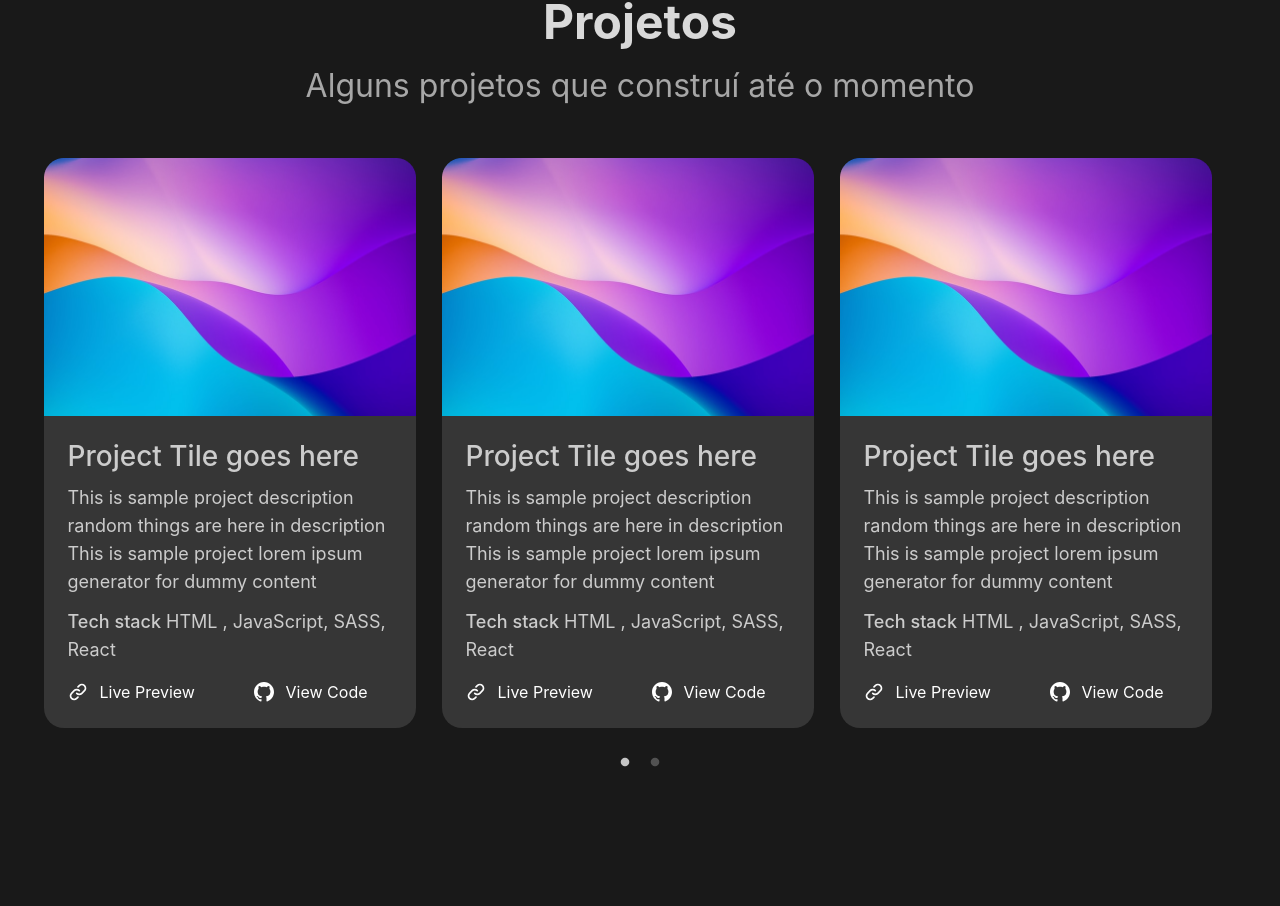
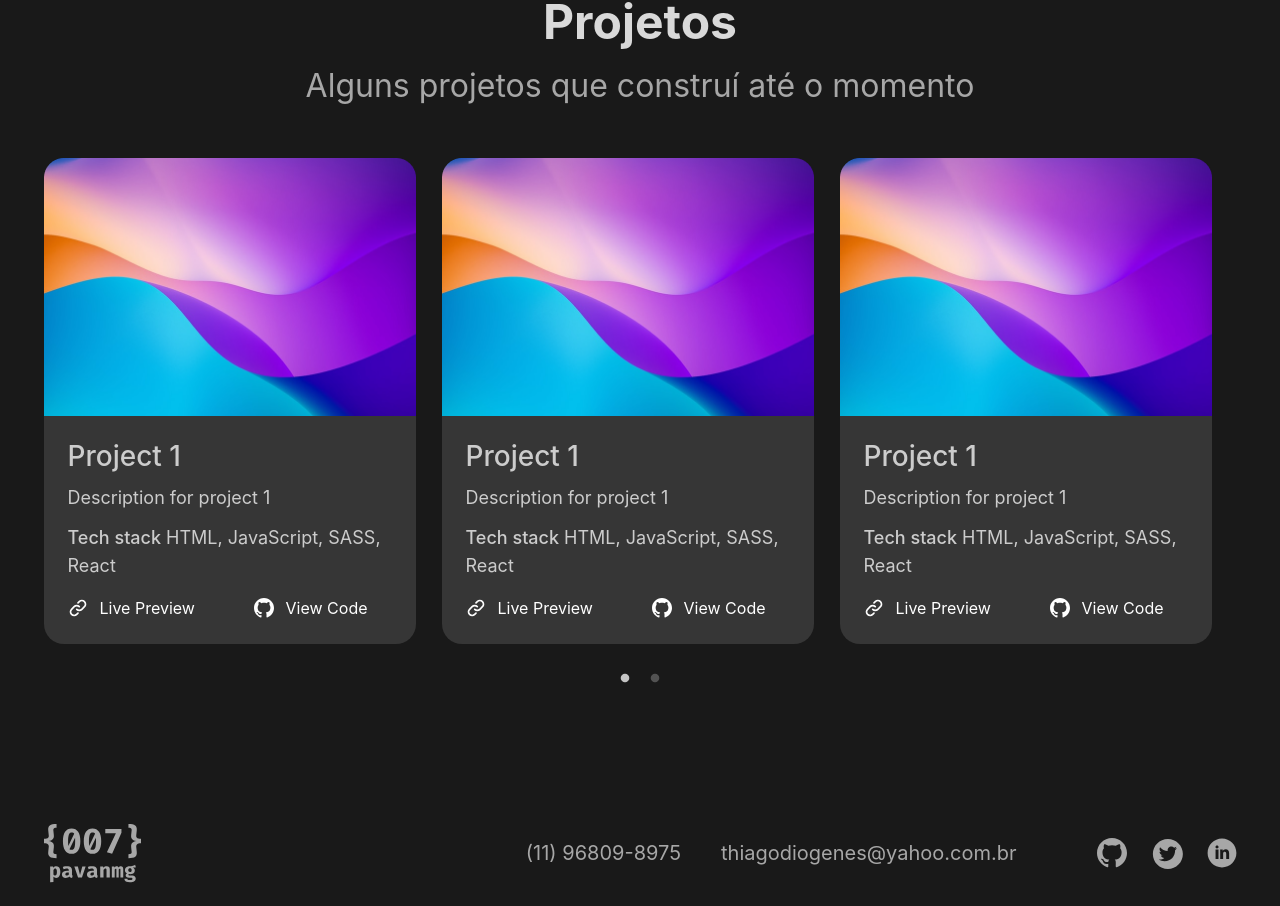
Before and after one commit to thiago-dev-front/portifolio, a React (Create React App) app: page / in a window 1280 px wide. Shown: the part 1735-2641 px from the top of the page. Built offline with nearby package versions, Linux system fonts and the light colour scheme.

Commit message:
feat: projects

```diff
--- a/src/components/Card.js
+++ b/src/components/Card.js
@@ -1,21 +1,17 @@
-import logo from '../assets/icon-portifolio.png'
-import preview from '../assets/icon-preview.svg'
-import github from '../assets/icon-github.svg'
 
-
-function Card() {
+function Card({ logo, title, description, techStack, preview, github }) {
     return (
         <>
-            <div className='w-full max-w-[372px] lg:w-[320px]  xl:w-[372px] placeholder:h-[567px] cursor-pointer '>
+            <div className='w-full max-w-[372px] lg:w-[320px] xl:w-[372px] placeholder:h-[567px] cursor-pointer'>
                 <div className='rounded-t-[20px]'>
                     <img src={logo} alt='Logo' />
                 </div>
 
-                <div className='bg-[#363636] rounded-b-[20px] p-6 ' >
-                    <h3 className='text-2xl xl:text-[28px] font-medium text-darkMode' >Project Tile goes here</h3>
-                    <p className='text-darkMode text-base xl:text-lg my-3' >This is sample project description random things are here in description This is sample project lorem ipsum generator for dummy content</p>
+                <div className='bg-[#363636] rounded-b-[20px] p-6'>
+                    <h3 className='text-2xl xl:text-[28px] font-medium text-darkMode'>{title}</h3>
+                    <p className='text-darkMode text-base xl:text-lg my-3'>{description}</p>
 
-                    <p className='text-darkMode text-sm xl:text-lg'><span className='font-medium'> Tech stack</span> HTML , JavaScript, SASS, React</p>
+                    <p className='text-darkMode text-sm xl:text-lg'><span className='font-medium'>Tech stack</span> {techStack?.join(', ')}</p>
                     <div className='flex items-center justify-between mt-4 max-w-[300px]'>
                         <div className='flex gap-3'>
                             <img src={preview} alt="Preview" />
@@ -23,13 +19,13 @@ function Card() {
                         </div>
                         <div className='flex gap-3'>
                             <img src={github} alt="Github" />
-                            <span className='text-white' >View Code</span>
+                            <span className='text-white'>View Code</span>
                         </div>
                     </div>
                 </div>
             </div>
         </>
-    )
+    );
 }
 
 export default Card
--- a/src/components/Projects.js
+++ b/src/components/Projects.js
@@ -3,9 +3,64 @@ import Slider from 'react-slick';
 import Card from './Card';
 import 'slick-carousel/slick/slick.css';
 import 'slick-carousel/slick/slick-theme.css';
+import logo from '../assets/icon-portifolio.png'
+import preview from '../assets/icon-preview.svg'
+import github from '../assets/icon-github.svg'
 
 
 function Projects() {
+    const data = [
+        {
+            logo: logo,
+            title: 'Project 1',
+            description: 'Description for project 1',
+            techStack: ['HTML', 'JavaScript', 'SASS', 'React'],
+            preview: preview,
+            github: github,
+        },
+        {
+            logo: logo,
+            title: 'Project 1',
+            description: 'Description for project 1',
+            techStack: ['HTML', 'JavaScript', 'SASS', 'React'],
+            preview: preview,
+            github: github,
+        },
+        {
+            logo: logo,
+            title: 'Project 1',
+            description: 'Description for project 1',
+            techStack: ['HTML', 'JavaScript', 'SASS', 'React'],
+            preview: preview,
+            github: github,
+        },
+        {
+            logo: logo,
+            title: 'Project 1',
+            description: 'Description for project 1',
+            techStack: ['HTML', 'JavaScript', 'SASS', 'React'],
+            preview: preview,
+            github: github,
+        },
+        {
+            logo: logo,
+            title: 'Project 1',
+            description: 'Description for project 1',
+            techStack: ['HTML', 'JavaScript', 'SASS', 'React'],
+            preview: preview,
+            github: github,
+        },
+        {
+            logo: logo,
+            title: 'Project 1',
+            description: 'Description for project 1',
+            techStack: ['HTML', 'JavaScript', 'SASS', 'React'],
+            preview: preview,
+            github: github,
+        },
+
+    ];
+
     const settings = {
         dots: true,
         infinite: true,
@@ -70,24 +125,17 @@ function Projects() {
 
             <div className='mx-6 md:mx-0 '>
                 <Slider {...settings}>
-                    <div>
-                        <Card />
-                    </div>
-                    <div>
-                        <Card />
-                    </div>
-                    <div>
-                        <Card />
-                    </div>
-                    <div>
-                        <Card />
-                    </div>
-                    <div>
-                        <Card />
-                    </div>
-                    <div>
-                        <Card />
-                    </div>
+                    {data.map((card, index) => (
+                        <Card
+                            key={index}
+                            logo={card.logo}
+                            title={card.title}
+                            description={card.description}
+                            techStack={card.techStack}
+                            preview={card.preview}
+                            github={card.github}
+                        />
+                    ))}
                 </Slider>
             </div>
         </section>
--- a/src/pages/Projetos.js
+++ b/src/pages/Projetos.js
@@ -1,8 +1,75 @@
 import Card from "../components/Card"
+import logo from '../assets/icon-portifolio.png'
+import preview from '../assets/icon-preview.svg'
+import github from '../assets/icon-github.svg'
 
 function Projetos() {
+    const data = [
+        {
+            logo: logo,
+            title: 'Project 1',
+            description: 'Description for project 1',
+            techStack: ['HTML', 'JavaScript', 'SASS', 'React'],
+            preview: preview,
+            github: github,
+        },
+        {
+            logo: logo,
+            title: 'Project 1',
+            description: 'Description for project 1',
+            techStack: ['HTML', 'JavaScript', 'SASS', 'React'],
+            preview: preview,
+            github: github,
+        },
+        {
+            logo: logo,
+            title: 'Project 1',
+            description: 'Description for project 1',
+            techStack: ['HTML', 'JavaScript', 'SASS', 'React'],
+            preview: preview,
+            github: github,
+        },
+        {
+            logo: logo,
+            title: 'Project 1',
+            description: 'Description for project 1',
+            techStack: ['HTML', 'JavaScript', 'SASS', 'React'],
+            preview: preview,
+            github: github,
+        },
+        {
+            logo: logo,
+            title: 'Project 1',
+            description: 'Description for project 1',
+            techStack: ['HTML', 'JavaScript', 'SASS', 'React'],
+            preview: preview,
+            github: github,
+        },
+        {
+            logo: logo,
+            title: 'Project 1',
+            description: 'Description for project 1',
+            techStack: ['HTML', 'JavaScript', 'SASS', 'React'],
+            preview: preview,
+            github: github,
+        },
+
+    ];
+
     return (
-        <Card />
+        <div>
+            {data.map((card, index) => (
+                <Card
+                    key={index}
+                    logo={card.logo}
+                    title={card.title}
+                    description={card.description}
+                    techStack={card.techStack}
+                    preview={card.preview}
+                    github={card.github}
+                />
+            ))}
+        </div>
     )
 }
 export default Projetos
```
